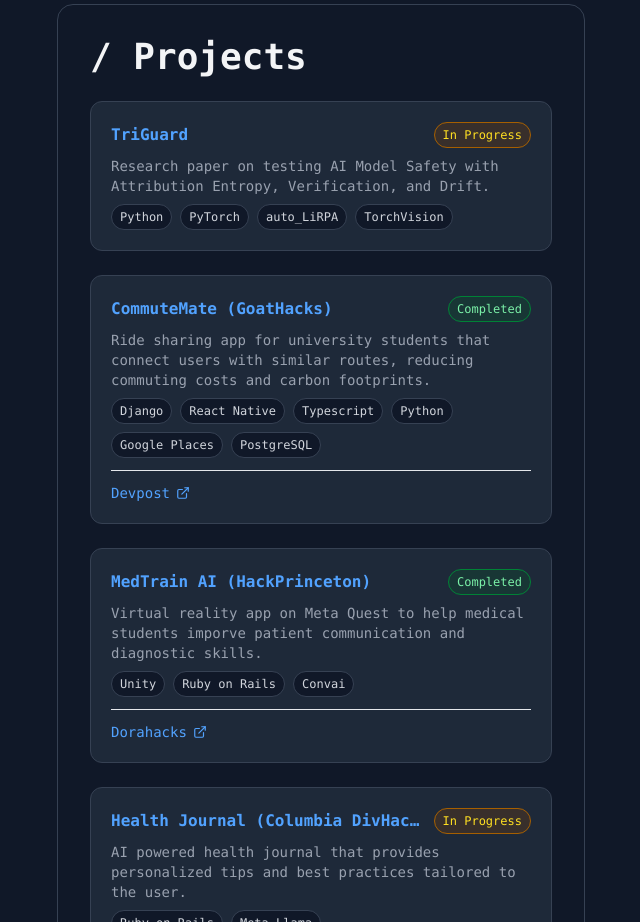
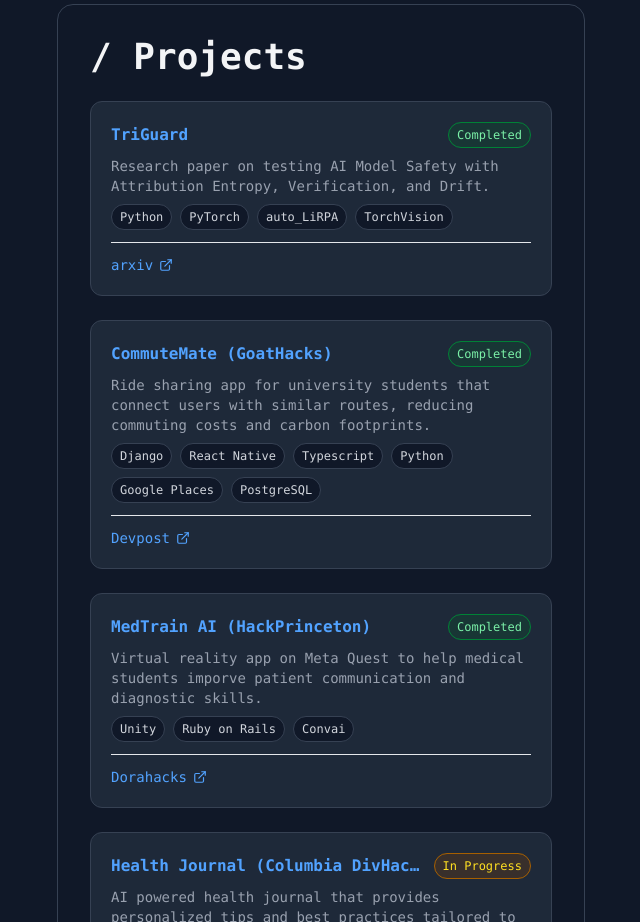
Before and after one commit to rohanpoudel2/simple_intro_portfolio, a Next.js app: page / in a window 1280 px wide. Shown: the part 2720-3642 px from the top of the page, without its empty margins (167-807 px from the left). Built offline with nearby package versions, Linux system fonts and the light colour scheme.

Commit message:
Project update

```diff
--- a/src/app/content/projects.ts
+++ b/src/app/content/projects.ts
@@ -3,8 +3,13 @@
         title: 'TriGuard',
         description: 'Research paper on testing AI Model Safety with Attribution Entropy, Verification, and Drift.',
         tech: ['Python', 'PyTorch', 'auto_LiRPA', 'TorchVision'],
-        status: 'In Progress' as const,
-        links: []
+        status: 'Completed' as const,
+        links: [
+            {
+                name: 'arxiv',
+                url: 'https://arxiv.org/abs/2506.14217'
+            }
+        ]
     },
     {
         title: 'CommuteMate (GoatHacks)',
```
